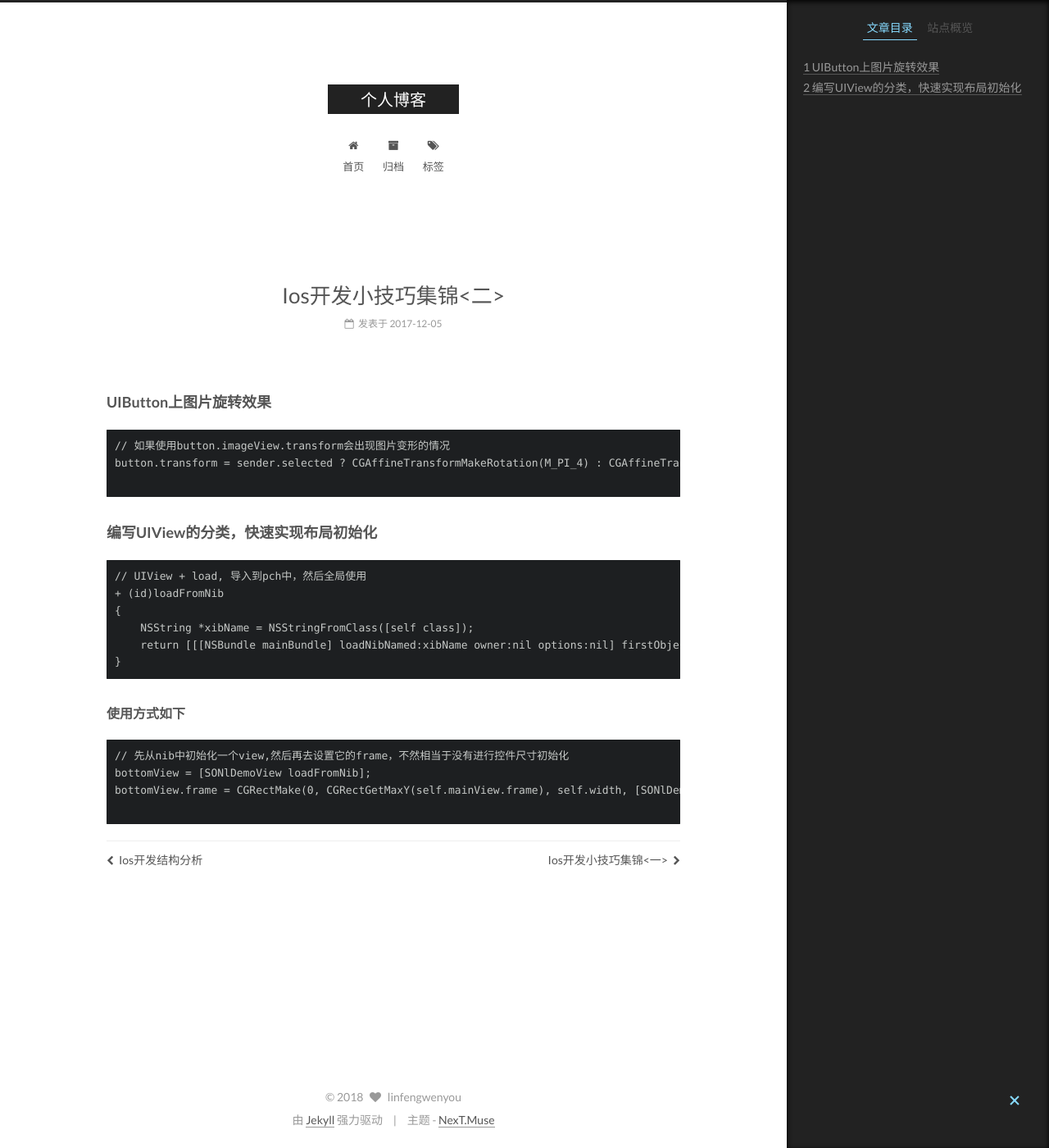
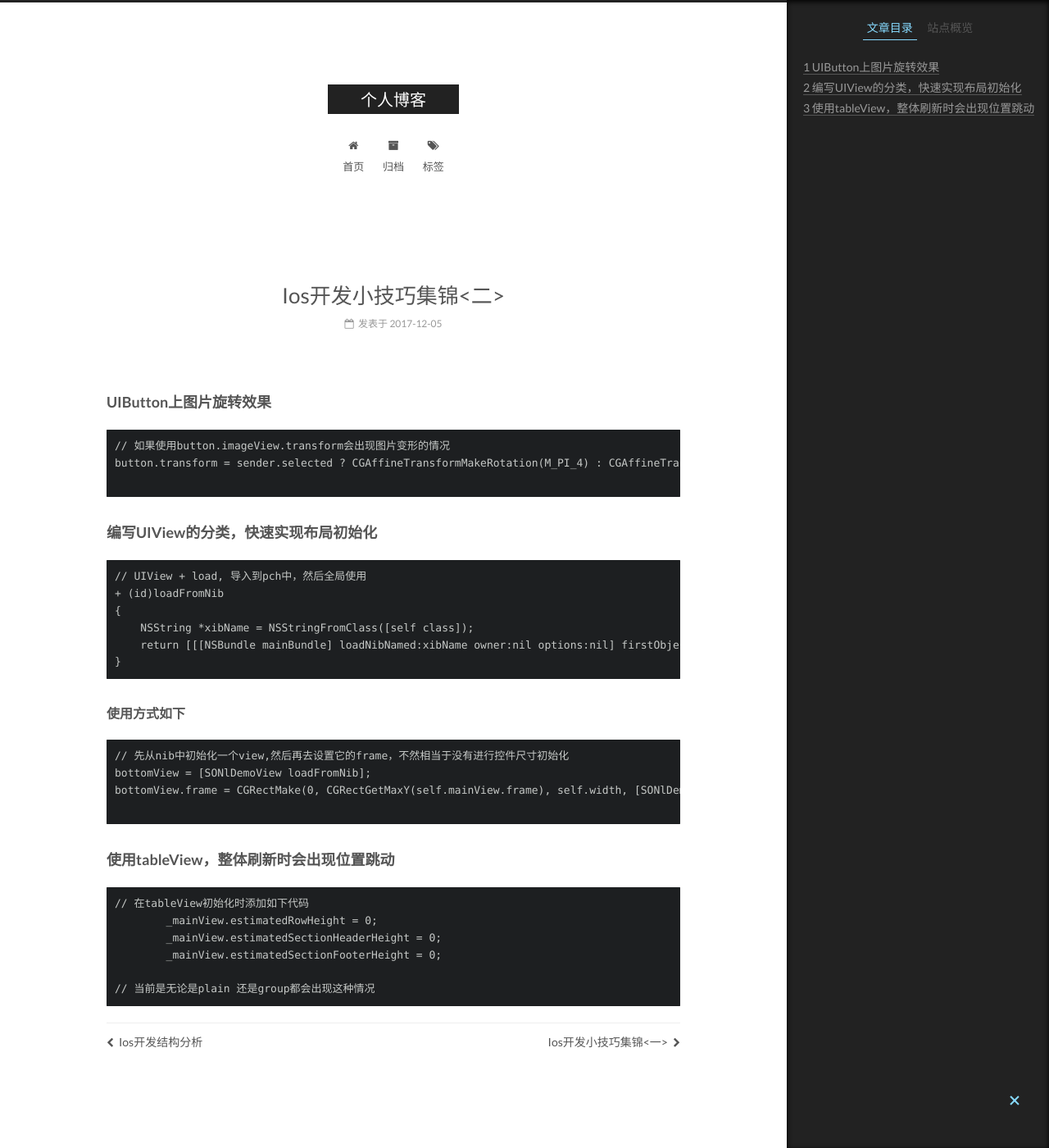
Before and after one commit to linfengwenyou/linfengwenyou.github.io, a Jekyll site: the page built from _posts/2017-12-05-iOS开发小技巧集锦<二>.md, in a window 1280 px wide and 1400 px high. Shown: the whole window at 82% size. Built offline with Jekyll 4.4.1, drawn with Linux system fonts in a browser that asks for light colours.

Commit message:
cell刷新跳跃

````diff
--- a/_posts/2017-12-05-iOS开发小技巧集锦<二>.md
+++ b/_posts/2017-12-05-iOS开发小技巧集锦<二>.md
@@ -25,3 +25,16 @@ bottomView = [SONlDemoView loadFromNib];
 bottomView.frame = CGRectMake(0, CGRectGetMaxY(self.mainView.frame), self.width, [SONlDemoView bottomViewHeight]);
 
 ```
+
+
+
+### 使用tableView，整体刷新时会出现位置跳动
+
+```
+// 在tableView初始化时添加如下代码
+        _mainView.estimatedRowHeight = 0;
+        _mainView.estimatedSectionHeaderHeight = 0;
+        _mainView.estimatedSectionFooterHeight = 0;
+
+// 当前是无论是plain 还是group都会出现这种情况
+```
````
